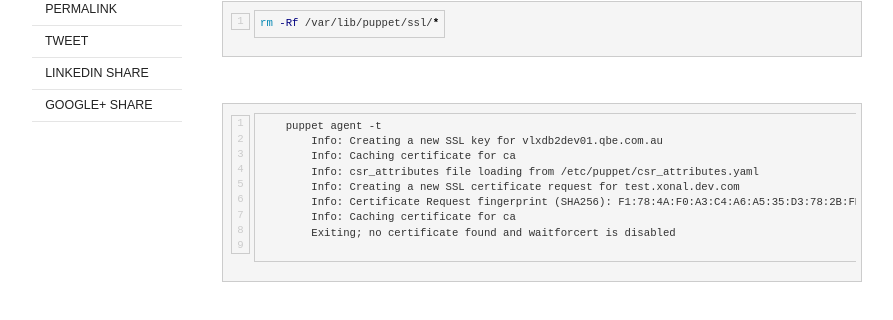
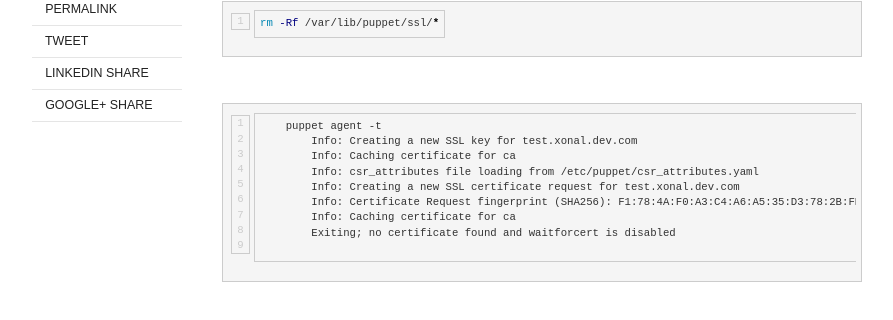
Before and after one commit to lanopuljic/myblog, a Jekyll site: the page built from _posts/2014-05-26-unable-to-fetch-my-node-definition.md, in a window 1280 px wide. Shown: the part 741-1061 px from the top of the page, without its empty margins (128-1021 px from the left). Built offline with Jekyll 4.4.1, drawn with Linux system fonts in a browser that asks for light colours; nearby versions of some CDN libraries; comment, search, counter and statistics services are not loaded.

```diff
--- a/_posts/2014-05-26-unable-to-fetch-my-node-definition.md
+++ b/_posts/2014-05-26-unable-to-fetch-my-node-definition.md
@@ -31,7 +31,7 @@
 
 {% highlight text linenos %}
     puppet agent -t
-	Info: Creating a new SSL key for vlxdb2dev01.qbe.com.au
+	Info: Creating a new SSL key for test.xonal.dev.com
 	Info: Caching certificate for ca
 	Info: csr_attributes file loading from /etc/puppet/csr_attributes.yaml
 	Info: Creating a new SSL certificate request for test.xonal.dev.com
```
